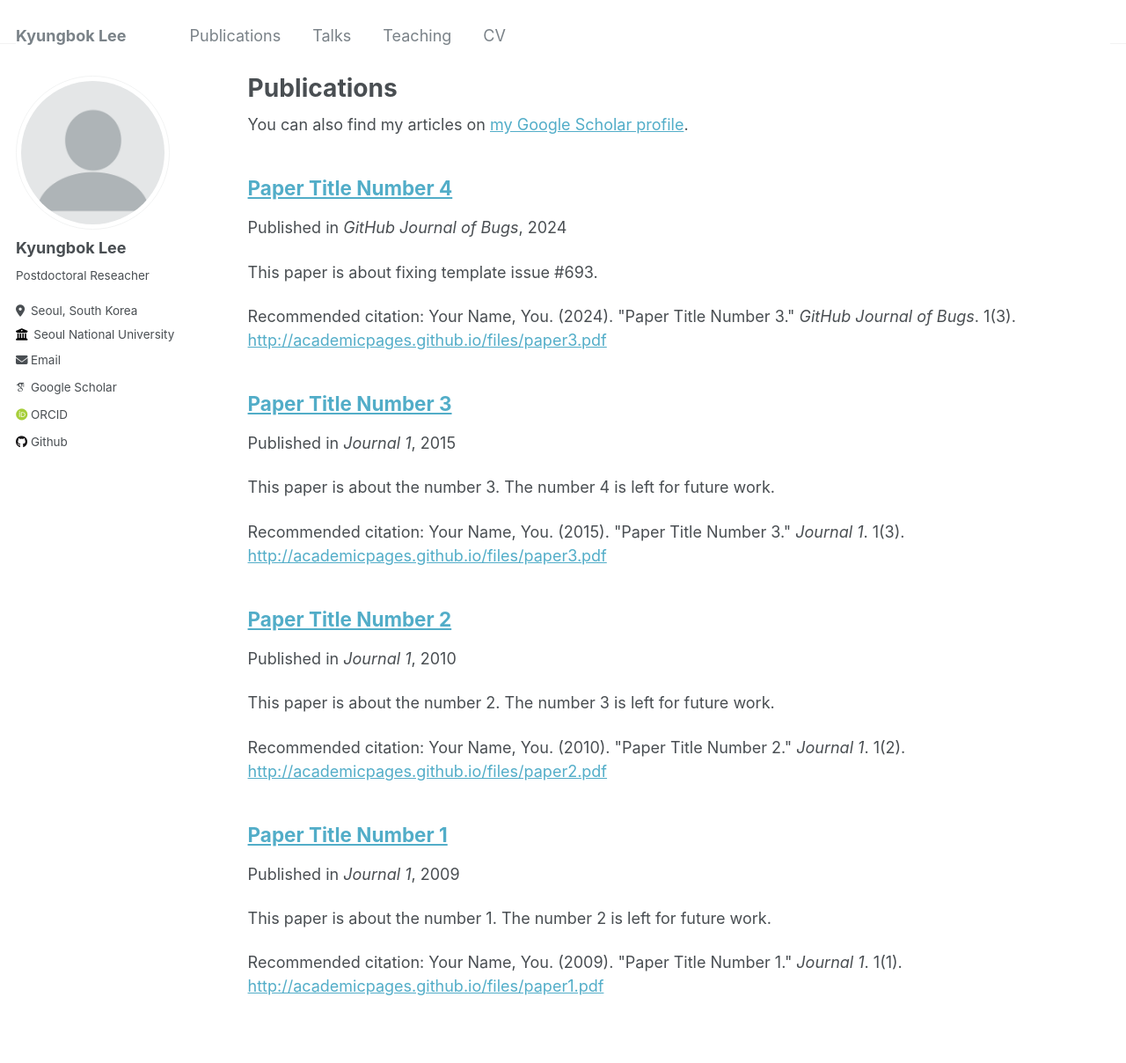
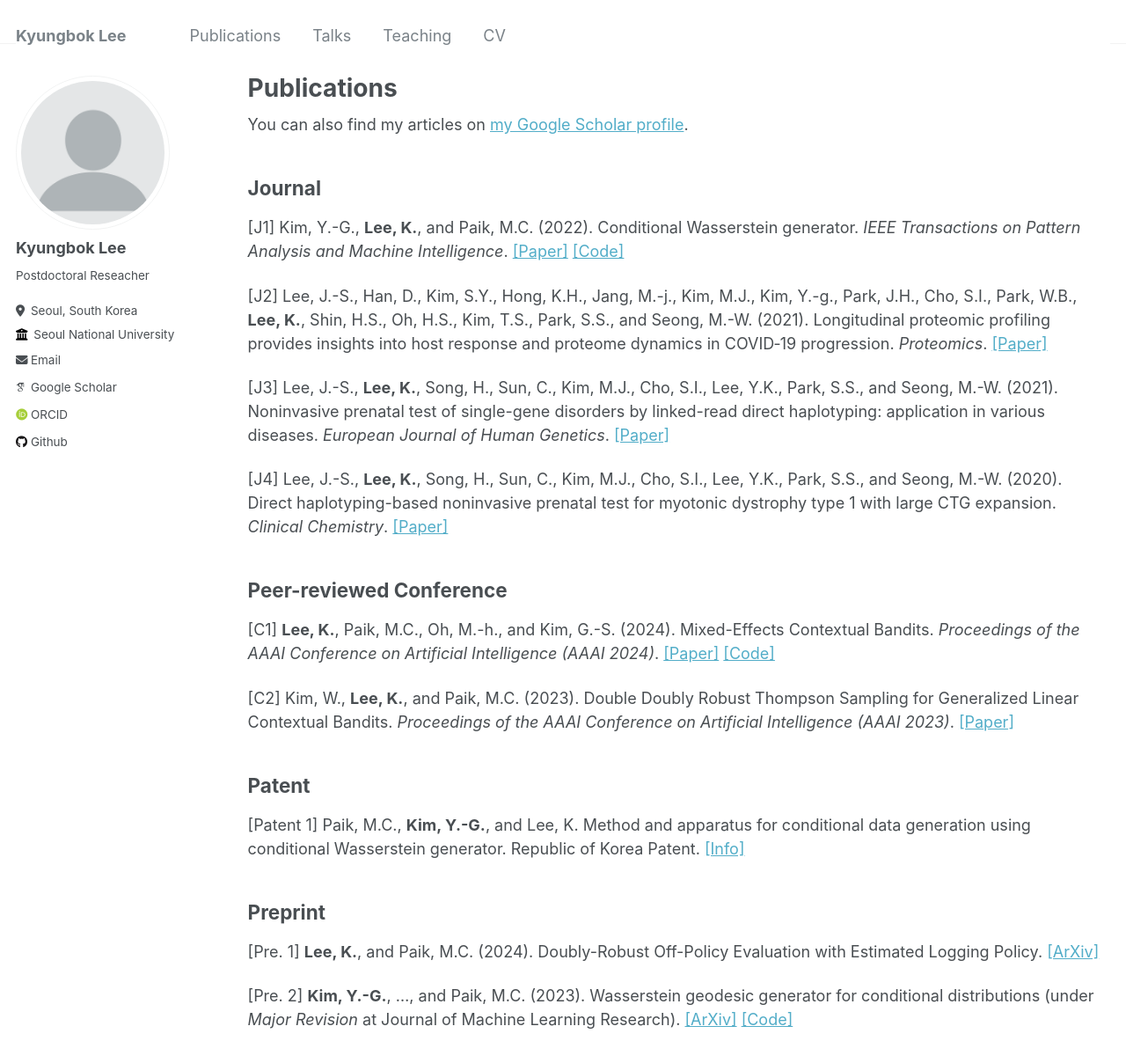
Before and after one commit to KyungbokLee/KyungbokLee.github.io, a Jekyll site: the page built from _pages/publications.md, in a window 1280 px wide and 1400 px high. Shown: the top 1208 px of the window at 88% size. Built offline with Jekyll 4.4.1, drawn with Linux system fonts in a browser that asks for light colours; some web fonts are replaced.

Commit message:
Update publications.md

```diff
--- a/_pages/publications.md
+++ b/_pages/publications.md
@@ -9,8 +9,24 @@ author_profile: true
   <div class="wordwrap">You can also find my articles on <a href="{{site.author.googlescholar}}">my Google Scholar profile</a>.</div>
 {% endif %}
 
-{% include base_path %}
+## Journal
+[J1] Kim, Y.-G., **Lee, K.**, and Paik, M.C. (2022). Conditional Wasserstein generator. *IEEE Transactions on Pattern Analysis and Machine Intelligence*. [[Paper]](https://ieeexplore.ieee.org/abstract/document/9944913) [[Code]](https://github.com/kyg0910/Conditional-Wasserstein-Generator)
 
-{% for post in site.publications reversed %}
-  {% include archive-single.html %}
-{% endfor %}
+[J2] Lee, J.-S., Han, D., Kim, S.Y., Hong, K.H., Jang, M.-j., Kim, M.J., Kim, Y.-g., Park, J.H., Cho, S.I., Park, W.B., **Lee, K.**, Shin, H.S., Oh, H.S., Kim, T.S., Park, S.S., and Seong, M.-W. (2021). Longitudinal proteomic profiling provides insights into host response and proteome dynamics in COVID‐19 progression. *Proteomics*. [[Paper]](https://analyticalsciencejournals.onlinelibrary.wiley.com/doi/abs/10.1002/pmic.202000278)
+
+[J3] Lee, J.-S., **Lee, K.**, Song, H., Sun, C., Kim, M.J., Cho, S.I., Lee, Y.K., Park, S.S., and Seong, M.-W. (2021). Noninvasive prenatal test of single-gene disorders by linked-read direct haplotyping: application in various diseases. *European Journal of Human Genetics*. [[Paper]](https://www.nature.com/articles/s41431-020-00759-9)
+
+[J4] Lee, J.-S., **Lee, K.**, Song, H., Sun, C., Kim, M.J., Cho, S.I., Lee, Y.K., Park, S.S., and Seong, M.-W. (2020). Direct haplotyping-based noninvasive prenatal test for myotonic dystrophy type 1 with large CTG expansion. *Clinical Chemistry*. [[Paper]](https://academic.oup.com/clinchem/article/66/4/614/5804948)
+
+## Peer-reviewed Conference
+[C1] **Lee, K.**, Paik, M.C., Oh, M.-h., and Kim, G.-S. (2024). Mixed-Effects Contextual Bandits. *Proceedings of the AAAI Conference on Artificial Intelligence (AAAI 2024)*. [[Paper]](https://ojs.aaai.org/index.php/AAAI/article/view/29243) [[Code]](https://github.com/KyungbokLee/Mixed-Effects-Contextual-Bandits)
+
+[C2] Kim, W., **Lee, K.**, and Paik, M.C. (2023). Double Doubly Robust Thompson Sampling for Generalized Linear Contextual Bandits. *Proceedings of the AAAI Conference on Artificial Intelligence (AAAI 2023)*. [[Paper]](https://ojs.aaai.org/index.php/AAAI/article/view/26001/25773)
+
+## Patent
+[Patent 1] Paik, M.C., **Kim, Y.-G.**, and Lee, K. Method and apparatus for conditional data generation using conditional Wasserstein generator. Republic of Korea Patent. [[Info]](https://doi.org/10.8080/1020210105611)
+
+## Preprint
+[Pre. 1] **Lee, K.**, and Paik, M.C. (2024). Doubly-Robust Off-Policy Evaluation with Estimated Logging Policy. [[ArXiv]](https://arxiv.org/abs/2404.01830)
+
+[Pre. 2] **Kim, Y.-G.**, ..., and Paik, M.C. (2023). Wasserstein geodesic generator for conditional distributions (under *Major Revision* at Journal of Machine Learning Research). [[ArXiv]](http://arxiv.org/abs/2308.10145) [[Code]](https://github.com/kyg0910/Wasserstein-Geodesic-Generator-for-Conditional-Distributions)
```
